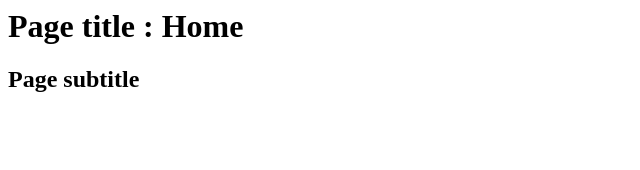
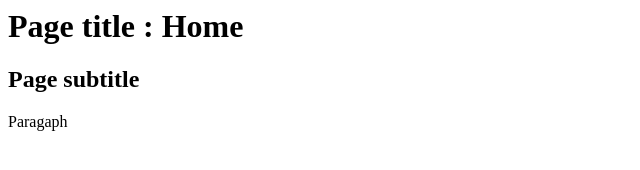
Before and after one commit to Emmiina/gitTest, a plain HTML site: page index.html in a window 1280 px wide. Shown: the full height of the page, 0-640 px from the left. Drawn offline with Linux system fonts and the light colour scheme.

Commit message:
Home job

```diff
--- a/index.html
+++ b/index.html
@@ -1,2 +1,3 @@
  <h1>Page title : Home </h1>
 <h2>Page subtitle</h2>
+<p>Paragaph</p>
```
